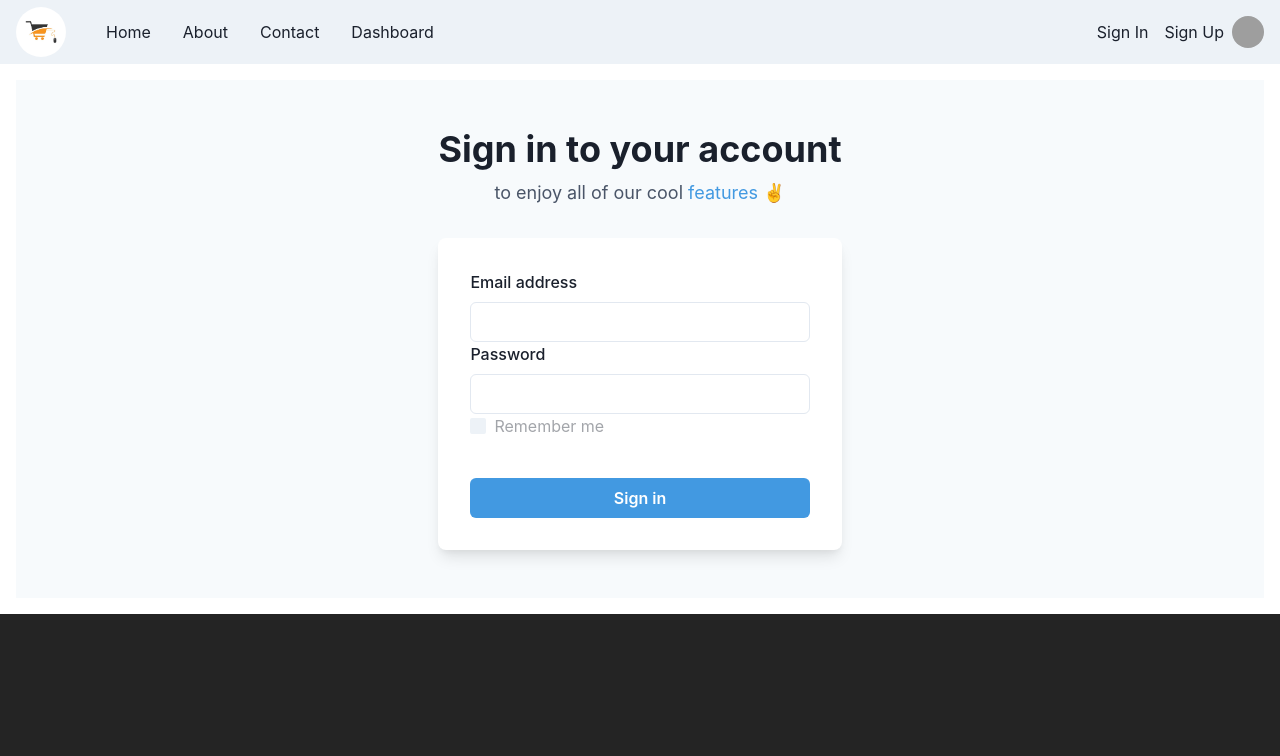
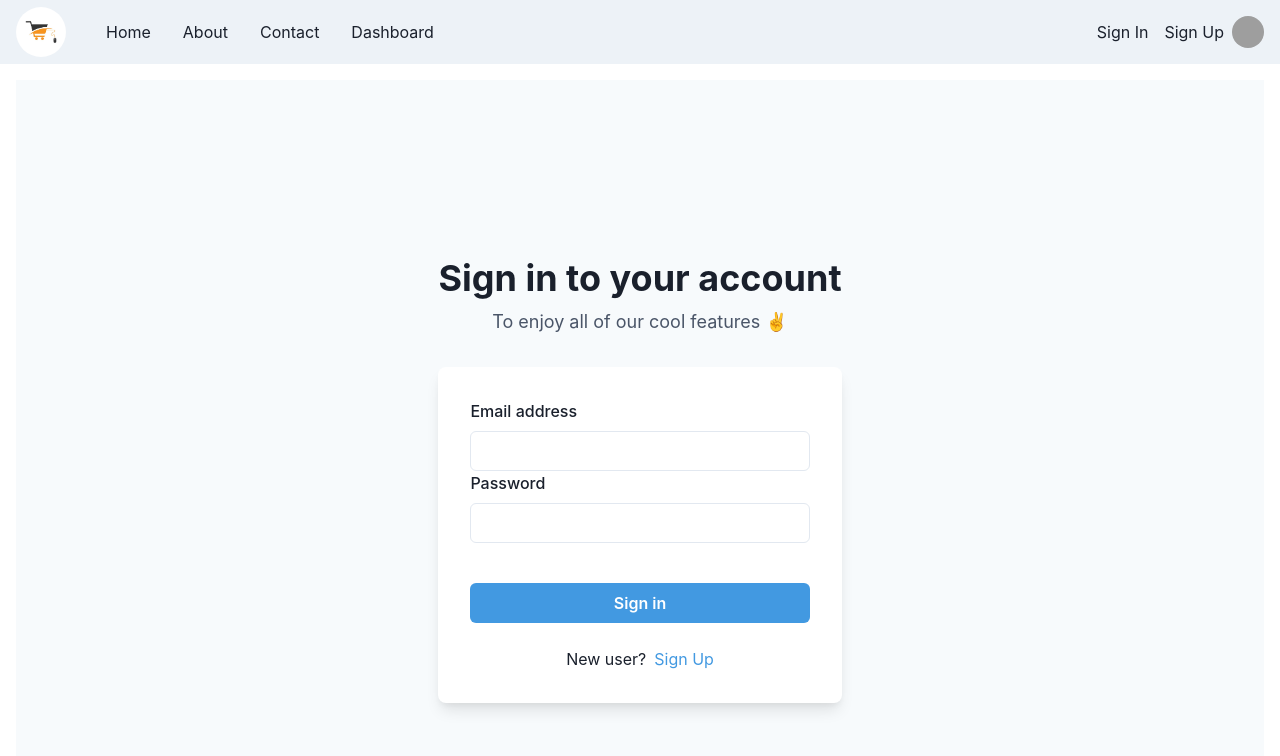
Before and after one commit to cycl0n3/secondhand-ui-jsx, a React (Vite) app: page /sign-in in a window 1280 px wide. Shown: the top 756 px of the page. Built offline with nearby package versions, Linux system fonts and the light colour scheme; grey boxes are pictures that could not be loaded.

Commit message:
some improvisation.

```diff
--- a/package.json
+++ b/package.json
@@ -14,6 +14,7 @@
     "@chakra-ui/react": "^2.6.1",
     "@emotion/react": "^11.10.8",
     "@emotion/styled": "^11.10.8",
+    "axios": "^1.4.0",
     "formik": "^2.2.9",
     "framer-motion": "^10.12.7",
     "nanoid": "^4.0.2",
--- a/src/components/_base/SiteRoutes.jsx
+++ b/src/components/_base/SiteRoutes.jsx
@@ -1,6 +1,7 @@
 import React from 'react';
 
 import Home from "../pages/Home/Home";
+
 import SignIn from "../pages/Auth/SignIn";
 import SignUp from "../pages/Auth/SignUp";
 
--- a/src/components/pages/Auth/SignIn.jsx
+++ b/src/components/pages/Auth/SignIn.jsx
@@ -15,7 +15,13 @@ import {
 
 import { Formik, Form, Field, ErrorMessage } from "formik";
 
+import {Link as ReactRouterLink} from "react-router-dom";
+
 import * as Yup from "yup";
+
+import { useToast } from '@chakra-ui/react';
+
+import { SecondarySiteRoutes } from "../../_base/SiteRoutes.jsx";
 
 const SignInSchema = Yup.object().shape({
   email: Yup.string().email("Invalid email address").required("Email is required"),
@@ -28,21 +34,21 @@ const ErrorLabel = ({ children }) => (
 
 const SignIn = () => {
 
+  const toast = useToast();
+
   return (
     <Flex
-      minH={"20vh"}
+      minH={"100vh"}
       align={"center"}
       justify={"center"}
       bg={useColorModeValue("gray.50", "gray.800")}>
-
       <Stack spacing={8} mx={"auto"} maxW={"lg"} py={12} px={6}>
         <Stack align={"center"}>
           <Heading fontSize={"4xl"}>Sign in to your account</Heading>
           <Text fontSize={"lg"} color={"gray.600"}>
-            to enjoy all of our cool <Link color={"blue.400"}>features</Link> ✌️
+            To enjoy all of our cool features ✌️
           </Text>
         </Stack>
-
         <Box
           rounded={"lg"}
           bg={useColorModeValue("white", "gray.700")}
@@ -53,8 +59,17 @@ const SignIn = () => {
               email: "",
               password: ""
             }}
-            onSubmit={(values) => {
-              console.log(values);
+            onSubmit={async (values) => {
+              const sleep = (ms) => new Promise((r) => setTimeout(r, ms));
+              await sleep(5000);
+
+              toast({
+                title: 'Account created. (' + values.email + '-' + values.password + ')',
+                description: "We've created your account for you.",
+                status: 'success',
+                duration: 5000,
+                isClosable: false,
+              });
             }}
             validationSchema={SignInSchema}
             >
@@ -83,9 +98,12 @@ const SignIn = () => {
                       direction={{ base: "column", sm: "row" }}
                       align={"start"}
                       justify={"space-between"}>
-                      <Checkbox disabled>Remember me</Checkbox>
+                      {/*<Checkbox disabled>Remember me</Checkbox>*/}
                     </Stack>
-                    <Button type={"submit"}
+                    <Button
+                      isLoading={props.isSubmitting}
+                      loadingText='Submitting'
+                      type={"submit"}
                       bg={"blue.400"}
                       color={"white"}
                       _hover={{
@@ -93,6 +111,17 @@ const SignIn = () => {
                       }}>
                       Sign in
                     </Button>
+                  </Stack>
+                  <Stack pt={6}>
+                    <Text align={'center'}>
+                      New user?
+                      {/* insert space */}
+                      <Text as={'span'} mx={1} />
+                      <Link
+                        to={SecondarySiteRoutes.find(route => route.key === "sign-up").path}
+                        color={'blue.400'}
+                        as={ReactRouterLink}>Sign Up</Link>
+                    </Text>
                   </Stack>
                 </Form>
               )}
--- a/src/components/pages/Auth/SignUp.jsx
+++ b/src/components/pages/Auth/SignUp.jsx
@@ -16,7 +16,12 @@ import {
 } from '@chakra-ui/react';
 
 import { useState } from 'react';
+
 import { ViewIcon, ViewOffIcon } from '@chakra-ui/icons';
+
+import { Link as ReactRouterLink } from "react-router-dom";
+
+import { SecondarySiteRoutes} from "../../_base/SiteRoutes";
 
 const SignUp = () => {
 
@@ -24,7 +29,7 @@ const SignUp = () => {
 
   return (
     <Flex
-      minH={'100vh'}
+      minH={'20vh'}
       align={'center'}
       justify={'center'}
       bg={useColorModeValue('gray.50', 'gray.800')}>
@@ -34,7 +39,7 @@ const SignUp = () => {
             Sign up
           </Heading>
           <Text fontSize={'lg'} color={'gray.600'}>
-            to enjoy all of our cool features ✌️
+            To enjoy all of our cool features ✌️
           </Text>
         </Stack>
         <Box
@@ -90,7 +95,13 @@ const SignUp = () => {
             </Stack>
             <Stack pt={6}>
               <Text align={'center'}>
-                Already a user? <Link color={'blue.400'}>Login</Link>
+                Already a user?
+                {/* insert space */}
+                <Text as={'span'} mx={1} />
+                <Link
+                  to={SecondarySiteRoutes.find(route => route.key === "sign-in").path}
+                  color={'blue.400'}
+                  as={ReactRouterLink}>Sign In</Link>
               </Text>
             </Stack>
           </Stack>
--- a/src/main.jsx
+++ b/src/main.jsx
@@ -7,7 +7,7 @@ import "./index.css";
 
 import {ChakraProvider, ColorModeScript} from '@chakra-ui/react';
 
-import theme from '../src/components/_theme/theme';
+import theme from './components/_theme/theme.js';
 
 ReactDOM.createRoot(document.getElementById("root")).render(
   <React.StrictMode>
```
Also changed, not shown: src/components/_base/SiteLayout.jsx (+4 -4 lines), src/components/_theme/theme.js (renamed from src/components/_theme/theme.jsx), 1 other file (tests, documents, lock files or other folders).
